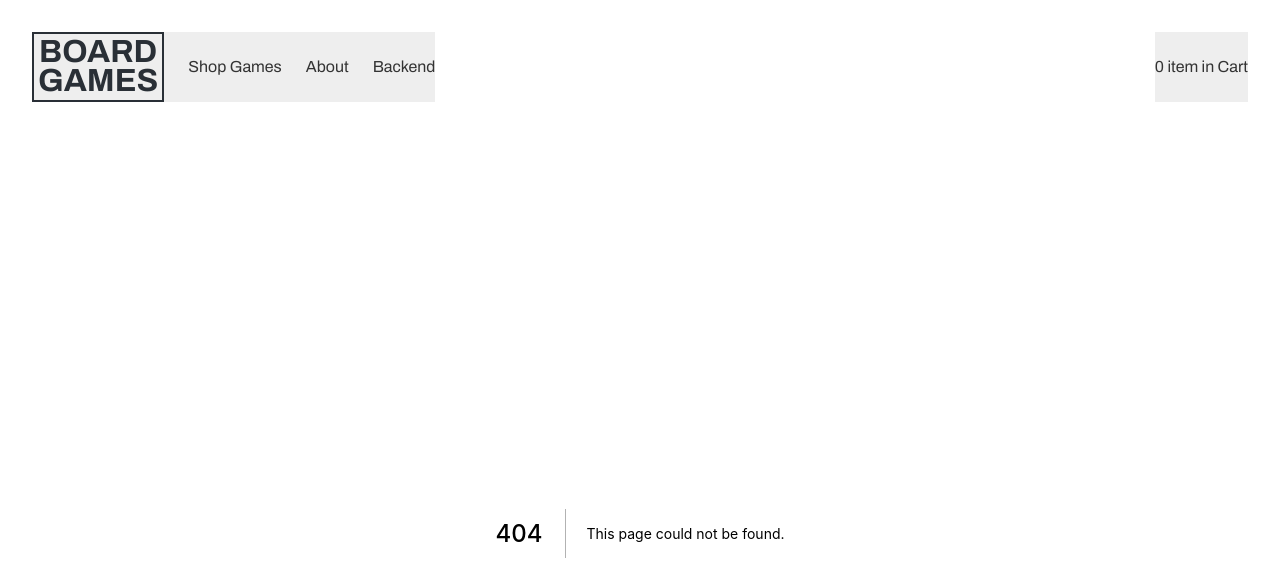
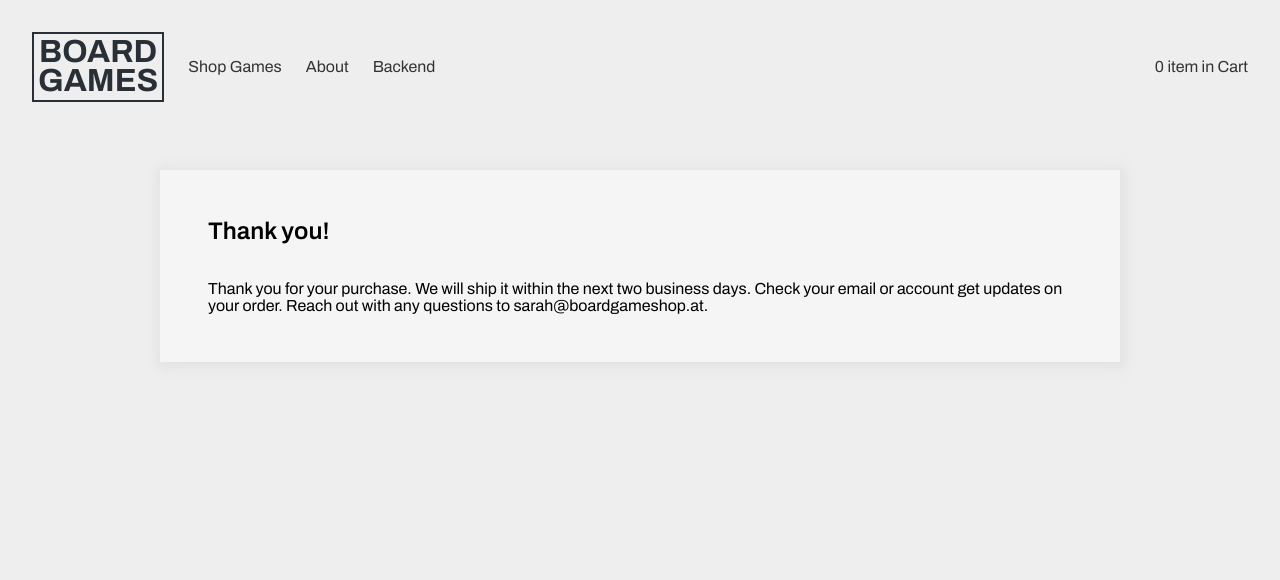
Before and after one commit to sarahfaust/nextjs-ecommerce-store, a Next.js app: page /thanks in a window 1280 px wide. Before the commit this address had no page. Shown: the top 580 px of the page. Built offline with nearby package versions, Linux system fonts and the light colour scheme.

Commit message:
Add thank you page

```diff
--- /dev/null
+++ b/pages/thanks.js
@@ -0,0 +1,17 @@
+import styled from '@emotion/styled';
+import { ColCard, Container, h2Style } from '../styles';
+
+export default function Thanks(props) {
+  return (
+    <Container>
+      <ColCard>
+        <h2 css={h2Style}>Thank you!</h2>
+        <div>
+          Thank you for your purchase. We will ship it within the next two
+          business days. Check your email or account get updates on your order.
+          Reach out with any questions to sarah@boardgameshop.at.
+        </div>
+      </ColCard>
+    </Container>
+  );
+}
```
